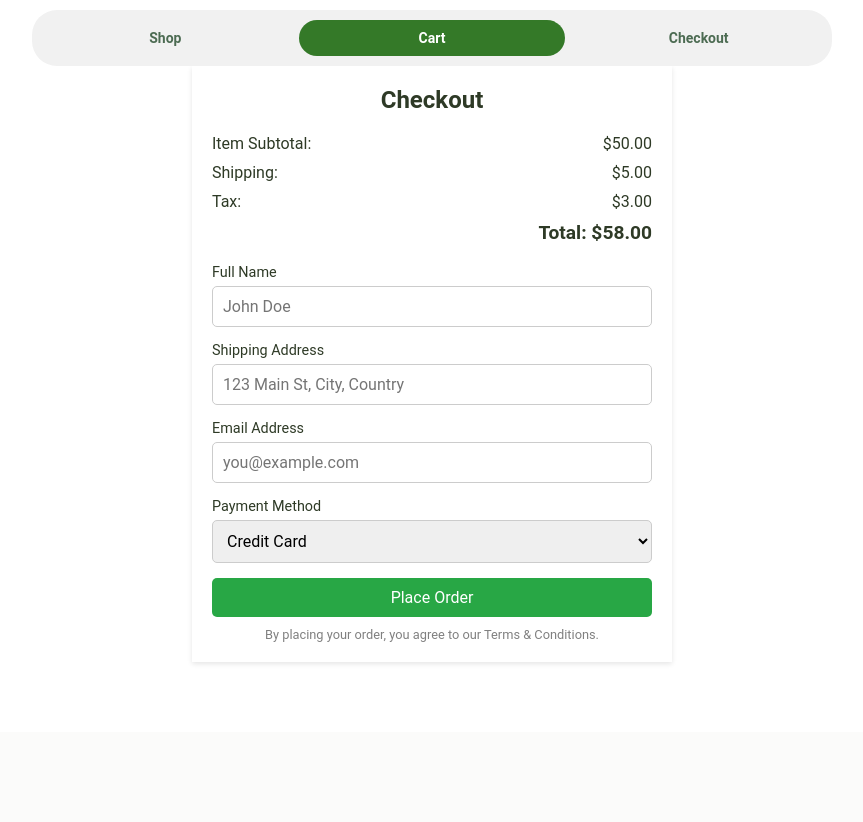
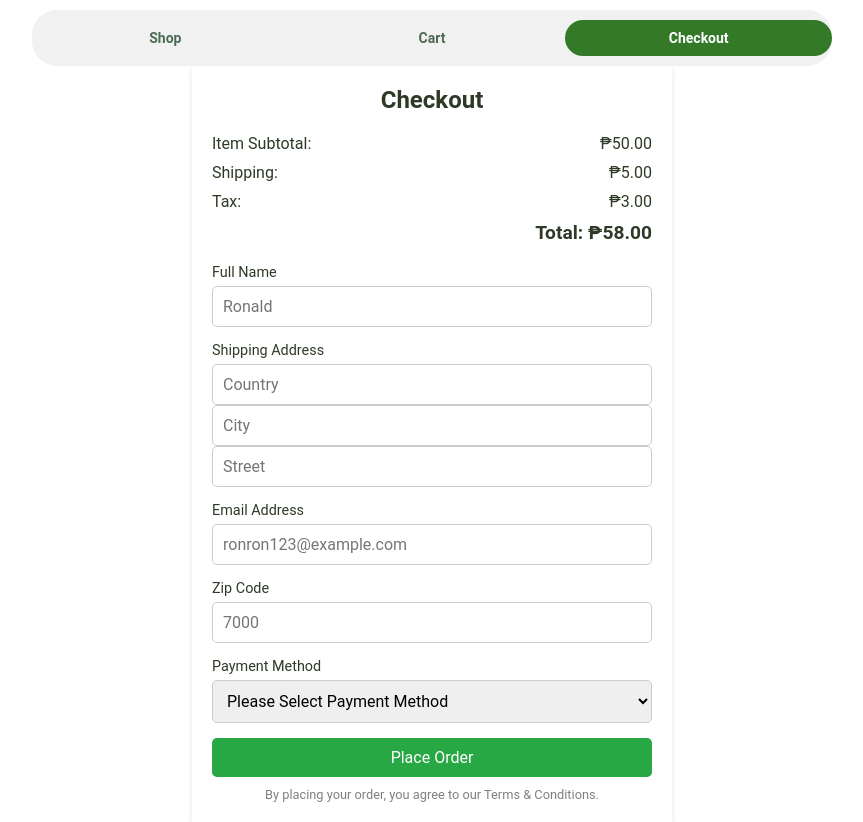
Before and after one commit to azief27saclolo/recyclo-repo, a PHP site: the page made by buyers(ronald)/checkout.html in a window 1280 px wide. Shown: the part 68-890 px from the top of the page, without its empty margins (208-1071 px from the left). Before the commit the page ends 731 px from the top, so only its background shows below. Run offline with PHP 8.4, Linux system fonts and the light colour scheme.

Commit message:
Updated the checkout and added some requirements

```diff
--- a/buyers(ronald)/checkout.html
+++ b/buyers(ronald)/checkout.html
@@ -16,8 +16,8 @@
     <div class="progress-bar-container">
         <div class="progress-bar">
             <span class="progress-step active">Shop</span>
-            <span class="progress-step cart">Cart</span>
-            <span class="progress-step active">Checkout</span>
+            <span class="progress-step active">Cart</span>
+            <span class="progress-step cart">Checkout</span>
         </div>
     </div>
   <div class="container">
@@ -25,39 +25,49 @@
     <div class="summary">
       <div class="summary-item">
         <span>Item Subtotal:</span>
-        <span>$50.00</span>
+        <span>₱50.00</span>
       </div>
       <div class="summary-item">
         <span>Shipping:</span>
-        <span>$5.00</span>
+        <span>₱5.00</span>
       </div>
       <div class="summary-item">
         <span>Tax:</span>
-        <span>$3.00</span>
+        <span>₱3.00</span>
       </div>
       <div class="total">
-        Total: $58.00
+        Total: ₱58.00
       </div>
     </div>
     <form action="/submit-checkout" method="POST">
       <div class="form-group">
         <label for="name">Full Name</label>
-        <input type="text" id="name" name="name" placeholder="John Doe" required>
+        <input type="text" id="name" name="name" placeholder="Ronald" required>
       </div>
       <div class="form-group">
         <label for="address">Shipping Address</label>
-        <input type="text" id="address" name="address" placeholder="123 Main St, City, Country" required>
+        <input type="text" id="address" name="address" placeholder="Country" required>
+        <br>
+        <input type="text" id="address" name="address" placeholder="City" required>
+        <br>
+        <input type="text" id="address" name="address" placeholder="Street" required>
       </div>
       <div class="form-group">
         <label for="email">Email Address</label>
-        <input type="email" id="email" name="email" placeholder="you@example.com" required>
+        <input type="email" id="email" name="email" placeholder="ronron123@example.com" required>
+      </div>
+      <div class="form-group">
+        <label for="zip_code">Zip Code</label>
+        <input type="text" id="zip_code" name="zip_code" placeholder="7000" required>
       </div>
       <div class="form-group">
         <label for="payment-method">Payment Method</label>
         <select id="payment-method" name="payment-method" required>
+          <option value="">Please Select Payment Method</option>
           <option value="credit-card">Credit Card</option>
           <option value="paypal">PayPal</option>
           <option value="cod">Cash on Delivery</option>
+          <option value="cod">Pick Up</option>
         </select>
       </div>
       <button type="submit">Place Order</button>
```
Also changed, not shown: buyers(ronald)/checkout.css (indentation only).
